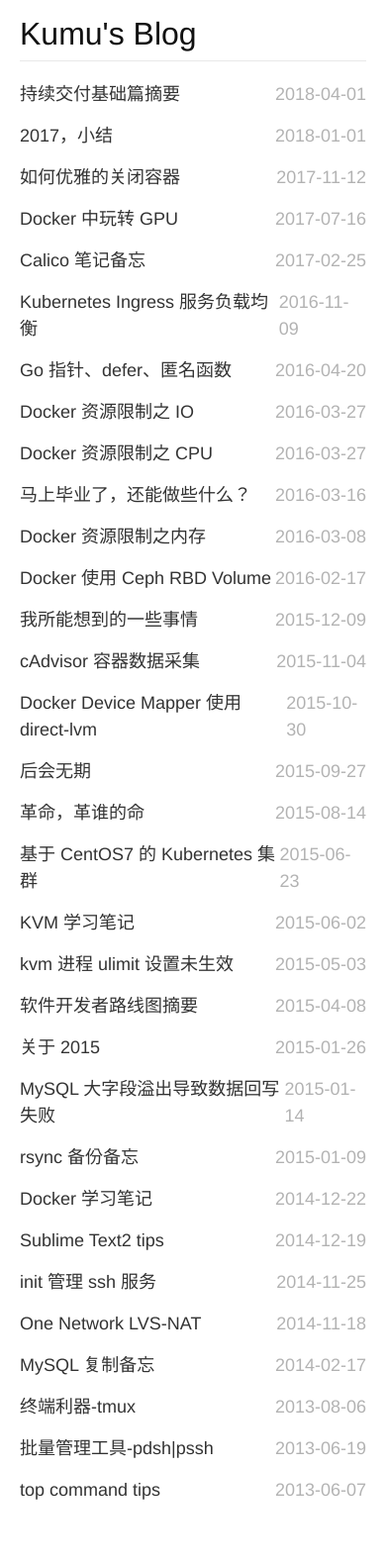
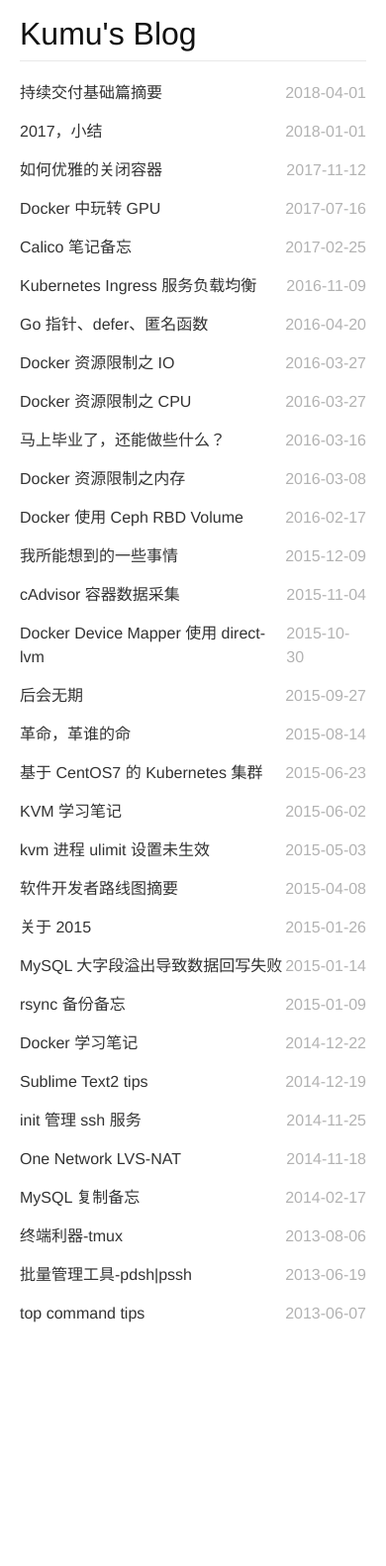
Before and after one commit to opskumu/opskumu.github.io, a Jekyll site: the page built from index.md, in a window 390 px wide. Shown: the whole page at 99% size. Built offline with Jekyll 4.4.1, drawn with Linux system fonts in a browser that asks for light colours; after the commit the page ends 1402 px from its top, so only the background shows below that.

Commit message:
主题优化

```diff
--- a/css/home.css
+++ b/css/home.css
@@ -6,3 +6,9 @@
 a {
   border-bottom: none;
 }
+
+@media (max-width: 992px) {
+  body {
+    font-size: 16px;
+  }
+}
```
